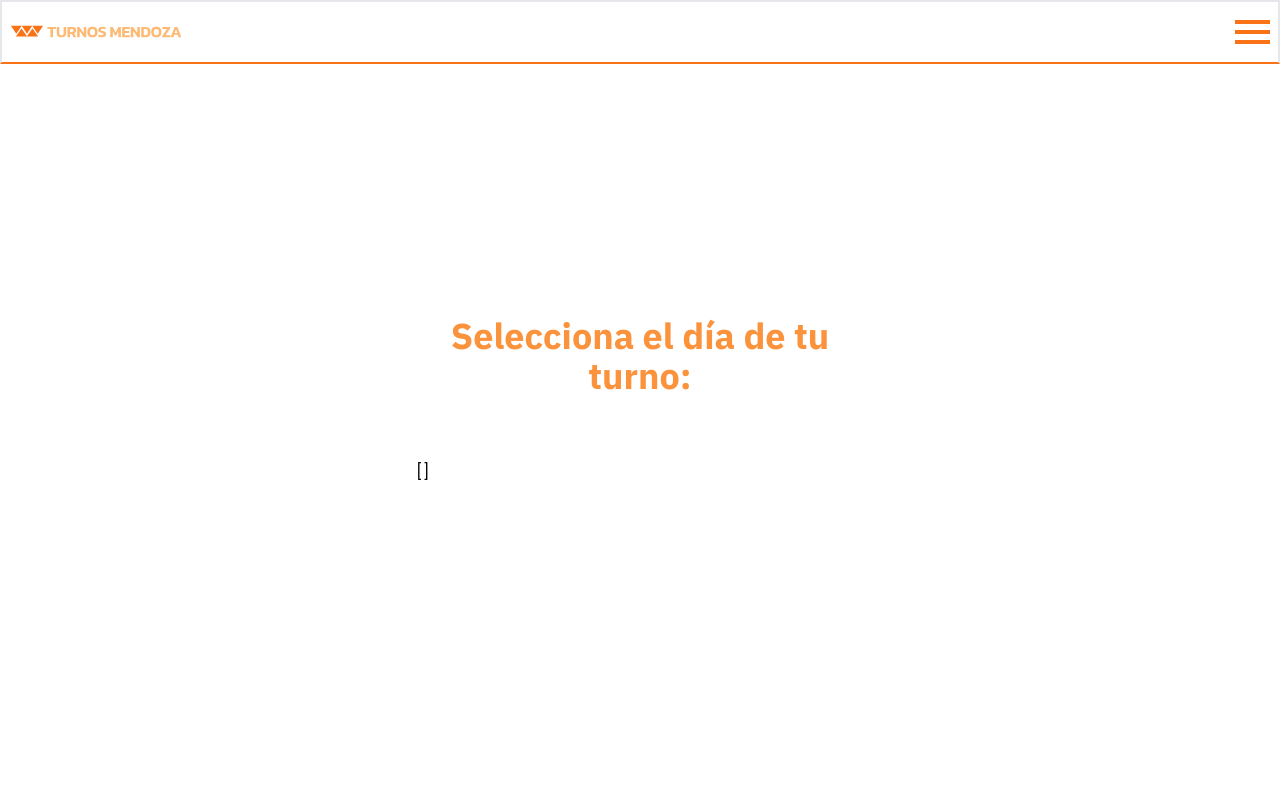
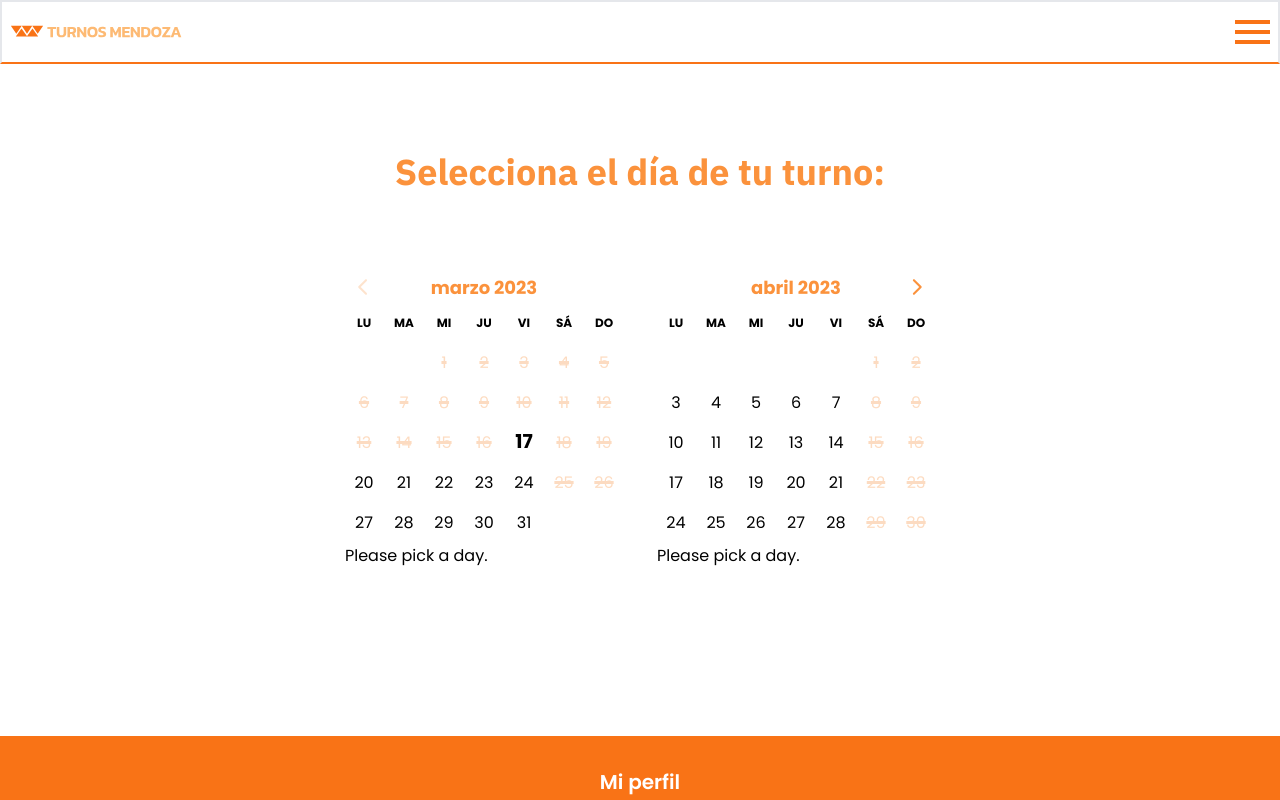
Before and after one commit to leandromartin114/turnos-mendoza-front, a Next.js app: page /appointment in a window 1280 px wide. Shown: the top 800 px of the page. Built offline with nearby package versions, Linux system fonts and the light colour scheme; no server answers; the database is empty.

Commit message:
add AppointmentPicker

```diff
--- a/components/AppointmentPage.tsx
+++ b/components/AppointmentPage.tsx
@@ -1,33 +1,52 @@
 import { useEffect, useState } from 'react'
 import { Title } from '@/ui/Typography'
-import { getNext2Months, useGetAppointments } from '@/hooks'
+import { useGetAppointments } from '@/hooks'
+import { getNext2Months } from '@/lib/helpers'
+import { AppointmentPicker } from './AppointmentPicker'
 
 export const AppointmentsPage = () => {
     const data = useGetAppointments()
-    const days = getNext2Months()
-    const [appos, setAppos] = useState<any>([])
+    const nextSixtyDays = getNext2Months()
+    const [fullDays, setFullDays] = useState<any>([])
 
     useEffect(() => {
-        const daysIncluded: any = []
-        days.map((d: any) => {
-            if (data[d]) {
+        const daysWithAppointments: any = []
+        nextSixtyDays.map((date: any) => {
+            if (data[date]) {
                 const appo = {
-                    date: d,
-                    appointments: data[d].appointments,
+                    date: date,
+                    appointments: data[date].appointments,
                 }
-                daysIncluded.push(appo)
+                daysWithAppointments.push(appo)
             }
         })
-        setAppos(daysIncluded)
+
+        const daysFullOfAppointments = daysWithAppointments.filter(
+            (day: any) => {
+                const size = Object.keys(day['appointments']).length
+                if (size > 1) {
+                    return day
+                }
+            }
+        )
+
+        const daysForDisable = daysFullOfAppointments.map((e: any) => {
+            const date = e.date.split('-')
+            const intDate = date.map((n: any) => {
+                return parseInt(n)
+            })
+            return intDate
+        })
+        setFullDays(daysForDisable)
     }, [data])
 
     return (
-        <main className='h-screen grid content-center justify-center gap-16 p-4'>
-            <div className='grid content-center justify-center gap-16 max-w-md'>
+        <main className='w-full grid content-center h-[calc(100vh-64px)]  gap-16 p-4'>
+            <div className='w-full grid content-center justify-center gap-16'>
                 <Title color='text-orange-400'>
                     Selecciona el día de tu turno:
                 </Title>
-                <div>{JSON.stringify(appos)}</div>
+                <AppointmentPicker fullDays={fullDays} />
             </div>
         </main>
     )
--- /dev/null
+++ b/components/AppointmentPicker.tsx
@@ -0,0 +1,70 @@
+import { format, addMonths } from 'date-fns'
+import { es } from 'date-fns/locale'
+import { DayPicker } from 'react-day-picker'
+import { useState } from 'react'
+import 'react-day-picker/dist/style.css'
+import { getSaturdaysAndSundays } from '@/lib/helpers'
+
+export const AppointmentPicker = ({ fullDays }: any) => {
+    const [selected, setSelected] = useState<Date>()
+    const start = new Date()
+    const end = addMonths(start, 2)
+    const weekends = getSaturdaysAndSundays(start, 60)
+
+    let footer = <p>Please pick a day.</p>
+    if (selected) {
+        footer = <p>Elegiste {format(selected, 'PP')}.</p>
+    }
+
+    const toDisable = fullDays.map((d: any) => {
+        const date = new Date(d[0], d[1] - 1, d[2])
+        return date
+    })
+
+    const disabledDays = toDisable.concat(weekends)
+
+    const css = `
+  .my-selected:not([disabled]) {
+    font-weight: bold;
+    border: 2px solid currentColor;
+  }
+  .my-selected:hover:not([disabled]) {
+    border-color: #fb923c;
+    color: #fb923c;
+  }
+  .my-today {
+    font-weight: bold;
+    font-size: 120%;
+  }
+  .my-disabled {
+    text-decoration-line: line-through;
+    text-decoration-thickness: 3px;
+    color: #f7750c;
+  }
+`
+    return (
+        <>
+            <style>{css}</style>
+            <DayPicker
+                locale={es}
+                mode='single'
+                selected={selected}
+                onSelect={setSelected}
+                footer={footer}
+                numberOfMonths={2}
+                fromDate={start}
+                toDate={end}
+                pagedNavigation
+                disabled={disabledDays}
+                modifiersClassNames={{
+                    selected: 'my-selected',
+                    today: 'my-today',
+                    disabled: 'my-disabled',
+                }}
+                styles={{
+                    caption: { color: '#fb923c' },
+                }}
+            />
+        </>
+    )
+}
--- a/hooks/index.ts
+++ b/hooks/index.ts
@@ -4,7 +4,6 @@ import { getMe, getSavedToken } from '../lib/api'
 import { RootState, setUserData } from '../store'
 import { rtdb } from '@/lib/firebase'
 import { ref, onValue, off, get, DataSnapshot } from 'firebase/database'
-import { format, eachDayOfInterval, addMonths } from 'date-fns'
 
 // Gets the token value
 export function useGetToken() {
@@ -32,18 +31,6 @@ export function useMe() {
 
     const { userData } = useAppSelector((state: RootState) => state.userData)
     return userData
-}
-
-// Create array of days
-export function getNext2Months() {
-    const days = eachDayOfInterval({
-        start: new Date(),
-        end: addMonths(new Date(), 2),
-    })
-    const result = days.map((d) => {
-        return format(d, 'yyyy-MM-dd')
-    })
-    return result
 }
 
 // Conect to realtime db and gets the appointments
--- /dev/null
+++ b/lib/helpers.ts
@@ -0,0 +1,28 @@
+import { format, eachDayOfInterval, addMonths } from 'date-fns'
+
+// Creates an array of days
+export function getNext2Months() {
+    const days = eachDayOfInterval({
+        start: new Date(),
+        end: addMonths(new Date(), 2),
+    })
+    const result = days.map((d) => {
+        return format(d, 'yyyy-MM-dd')
+    })
+    return result
+}
+
+// Creates an array of weekends from now to x days
+export function getSaturdaysAndSundays(startDate: any, days: number) {
+    const weekends = []
+    const currentDate = new Date(startDate)
+
+    while (weekends.length < days) {
+        if (currentDate.getDay() === 0 || currentDate.getDay() === 6) {
+            weekends.push(new Date(currentDate))
+        }
+        currentDate.setDate(currentDate.getDate() + 1)
+    }
+
+    return weekends
+}
```
